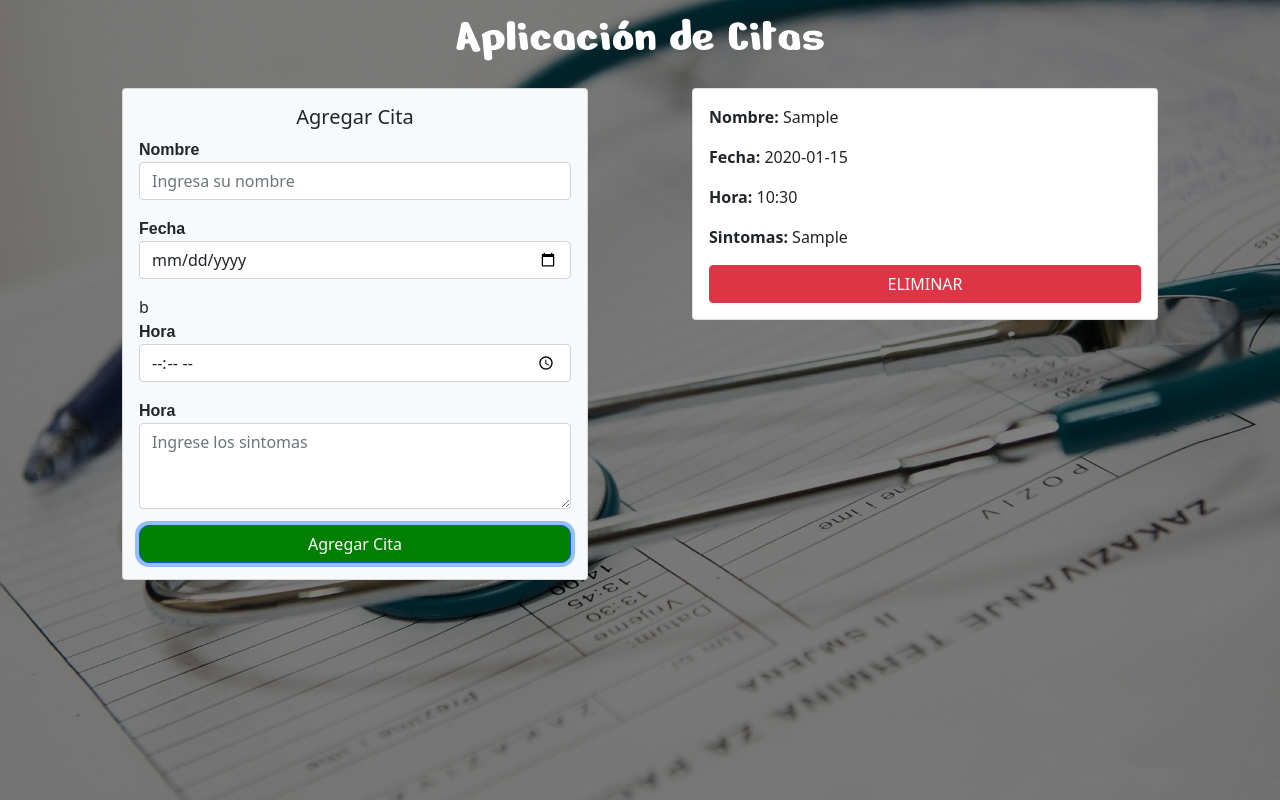
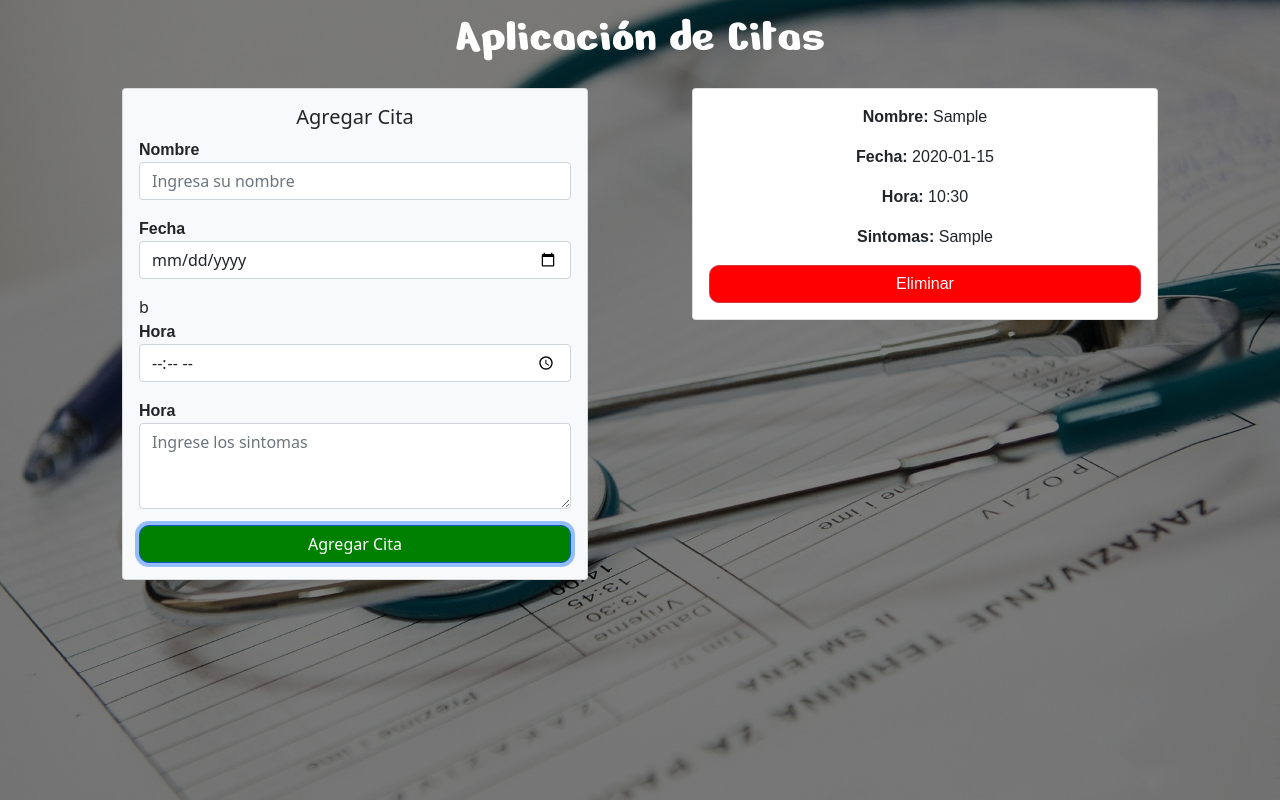
Before and after one commit to Daniel151505/Aplicacion-Citas, an Angular app in the folder Aplicacion-Citas/: page / in a window 1280 px wide. Both pictures are taken after typing "Sample", "2020-01-15", "10:30", "Sample" into the empty fields and a click on the button "Agregar Cita". Built offline with nearby package versions, Linux system fonts and the light colour scheme; a web font is replaced by a local one.

Commit message:
Agregando clases

```diff
--- a/Aplicacion-Citas/src/app/components/lista-citas/lista-citas.component.html
+++ b/Aplicacion-Citas/src/app/components/lista-citas/lista-citas.component.html
@@ -1,16 +1,16 @@
 <div class="card bg-light" *ngIf="listadoCitas.length === 0" >
     <div class="card-body">
-        <h5 class="card-title text-center">
+        <h5 class="card-title text-center letra">
             No hay citas para mostrar
         </h5>
     </div>
 </div>
 <div *ngFor="let cita of listadoCitas; let i = index" class="card mb-2">
-    <div class="card-body">
-        <p class="card-text"><span>Nombre: </span>{{ cita.nombre }}</p>
+    <div class="card-body text-center letra">
+        <p class="card-text letra"><span>Nombre: </span>{{ cita.nombre }}</p>
         <p class="card-text"><span>Fecha: </span>{{ cita.fecha }}</p>
         <p class="card-text"><span>Hora: </span>{{ cita.hora }}</p>
         <p class="card-text"><span>Sintomas: </span>{{ cita.sintomas }}</p>
-        <button style="width: 100%;" class="btn btn-danger btn-block" (click)="eliminarCita(i)">ELIMINAR</button>
+        <button style="width: 100%;" class="btn btn-danger btn-block boton" (click)="eliminarCita(i)">Eliminar</button>
     </div>
 </div>
```
